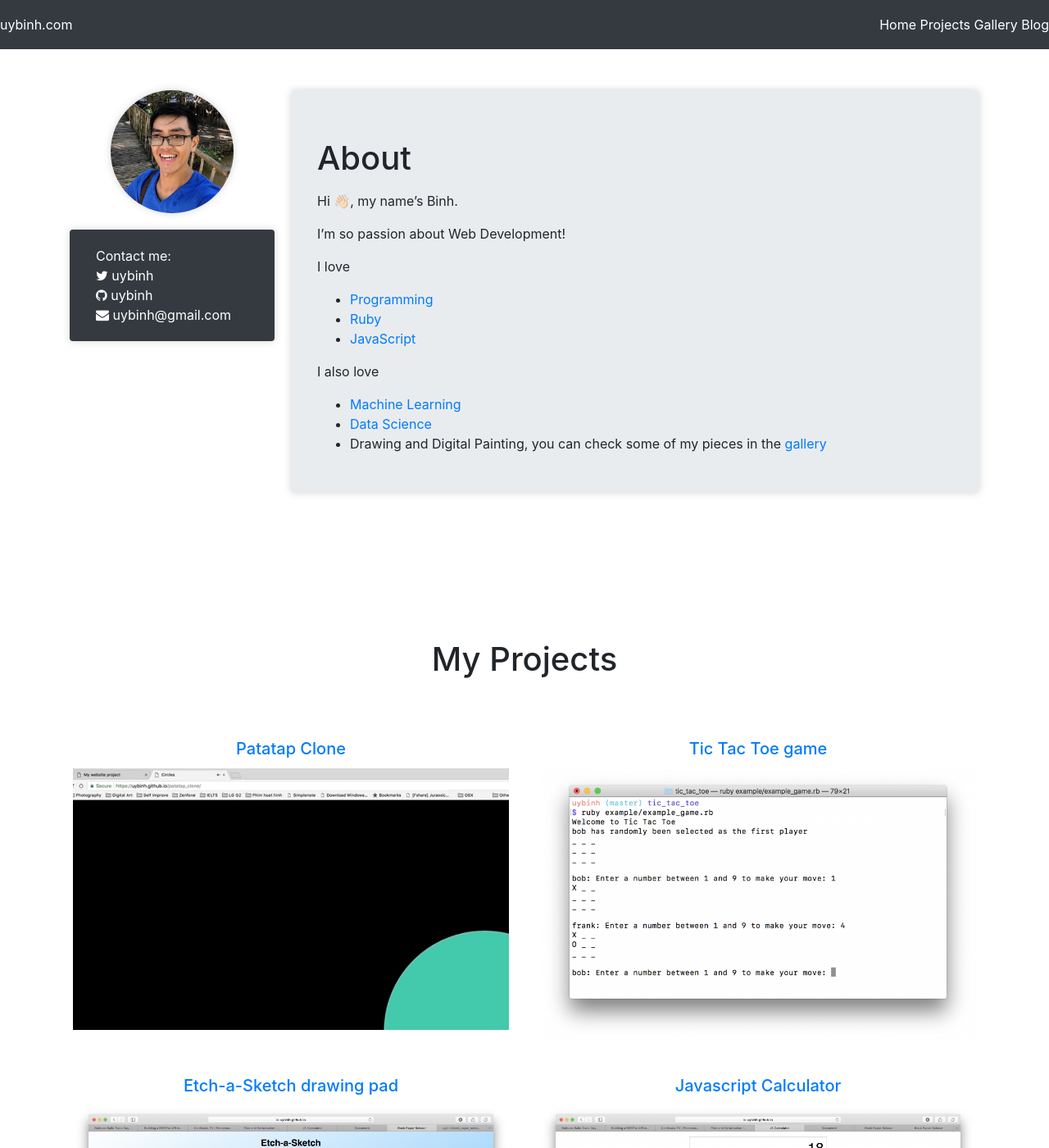
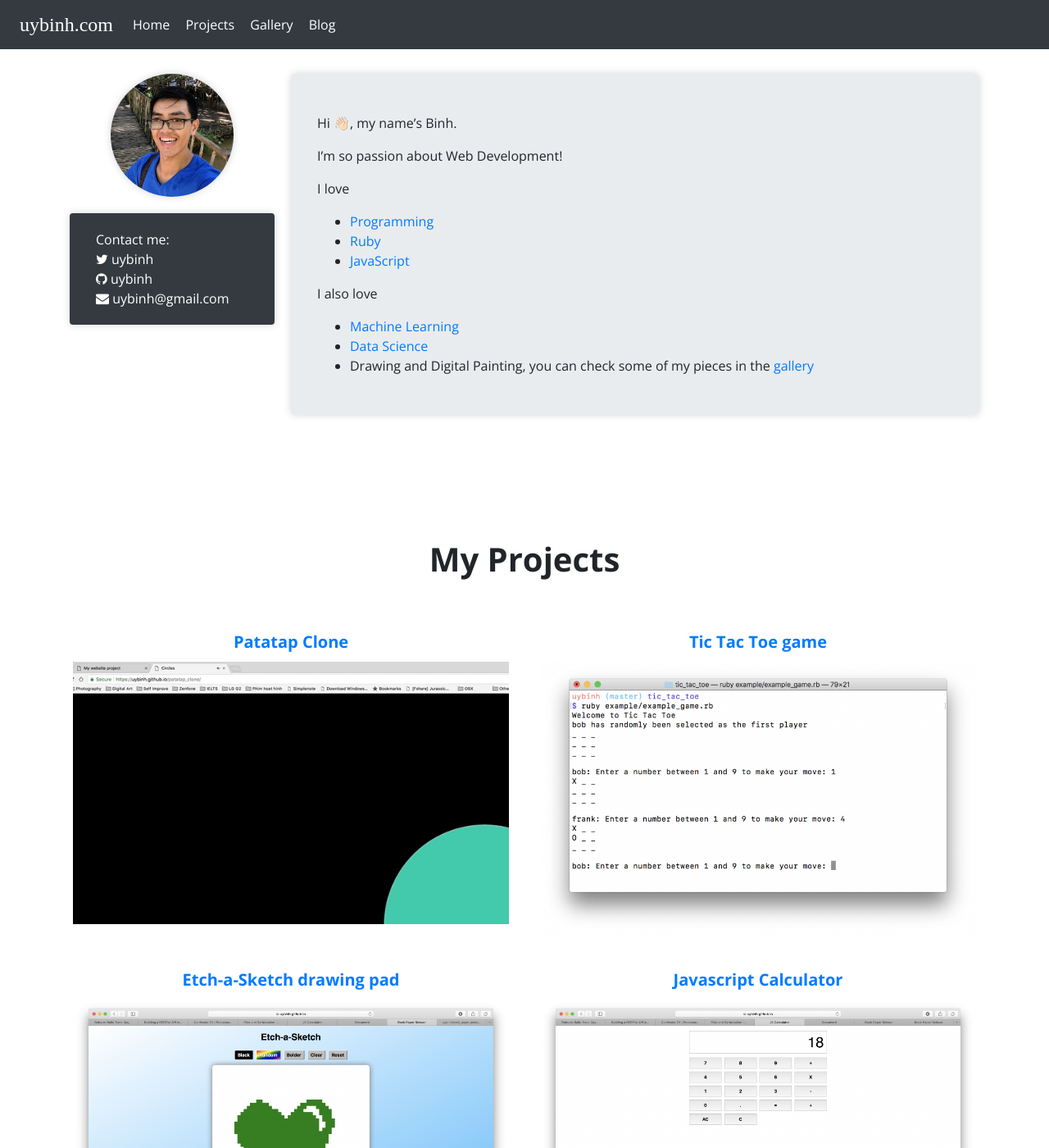
Before and after one commit to uybinh/landingpage, a Jekyll site: the page built from index.html, in a window 1280 px wide and 1400 px high. Shown: the whole window at 82% size. Built offline with Jekyll 4.4.1, drawn with Linux system fonts in a browser that asks for light colours; some web fonts are replaced.

Commit message:
Edit layout withou bootstrap

```diff
--- a/_includes/about.html
+++ b/_includes/about.html
@@ -9,7 +9,7 @@
 
     <div>
       <div class="jumbotron box-shadow">
-        <h1>About</h1>
+        <!-- <h1>About</h1> -->
         <p>Hi 👋🏻, my name’s Binh.</p>
         <p>I’m so passion about Web Development!</p>
         <p>I love </p>
--- a/_includes/head.html
+++ b/_includes/head.html
@@ -8,17 +8,12 @@
   <link rel="icon" type="image/png" href="images/favicons/favicon-144.png">
   <link rel="icon" type="image/png" sizes="64x64" href="images/favicons/favicon-64.png">
   <link rel="shortcut icon" href="images/favicons/favicon.ico">
-  <!--  -->
   <title>Phan Uy Bình | Web Developer</title>
   <meta name="viewport" content="width=device-width, initial-scale=1">
   <meta name="description" content="Porfolio page of a passionate web developer.">
-  <!-- jQuery & Boostrap -->
-  <!-- <script src="https://code.jquery.com/jquery-3.3.1.slim.min.js" integrity="sha384-q8i/X+965DzO0rT7abK41JStQIAqVgRVzpbzo5smXKp4YfRvH+8abtTE1Pi6jizo" crossorigin="anonymous"></script>
-  <script src="https://cdnjs.cloudflare.com/ajax/libs/popper.js/1.14.0/umd/popper.min.js" integrity="sha384-cs/chFZiN24E4KMATLdqdvsezGxaGsi4hLGOzlXwp5UZB1LY//20VyM2taTB4QvJ" crossorigin="anonymous"></script>
-  <link rel="stylesheet" href="https://stackpath.bootstrapcdn.com/bootstrap/4.1.0/css/bootstrap.min.css" integrity="sha384-9gVQ4dYFwwWSjIDZnLEWnxCjeSWFphJiwGPXr1jddIhOegiu1FwO5qRGvFXOdJZ4" crossorigin="anonymous">
-  <script src="https://stackpath.bootstrapcdn.com/bootstrap/4.1.0/js/bootstrap.min.js" integrity="sha384-uefMccjFJAIv6A+rW+L4AHf99KvxDjWSu1z9VI8SKNVmz4sk7buKt/6v9KI65qnm" crossorigin="anonymous"></script> -->
-  <!-- Font Awesome -->
+  <!-- jQuery -->
+  <script src="https://cdnjs.cloudflare.com/ajax/libs/jquery/3.3.1/jquery.js" integrity="sha384-fJU6sGmyn07b+uD1nMk7/iSb4yvaowcueiQhfVgQuD98rfva8mcr1eSvjchfpMrH" crossorigin="anonymous"></script>
   <link rel="stylesheet" href="https://cdnjs.cloudflare.com/ajax/libs/font-awesome/4.7.0/css/font-awesome.min.css" />
   <link rel="stylesheet" type="text/css" media="screen" href="css/main.css" />
-  <link href="https://fonts.googleapis.com/css?family=Rubik" rel="stylesheet">
+  <link href="https://fonts.googleapis.com/css?family=Baloo|Open+Sans:400,700&amp;subset=vietnamese" rel="stylesheet">
   <script src="js/app.js"></script>
--- a/_includes/navbar.html
+++ b/_includes/navbar.html
@@ -3,10 +3,11 @@
     <a class="navbar-brand" href="/">uybinh.com</a>
 
     <div class="menu-button">
+        <i class="fa fa-bars" aria-hidden="true"></i>
     </div>
 
     <ul class="navbar-nav bg-dark">
-      <span>Close</span>
+      <span><i class="fa fa-times-circle" aria-hidden="true"></i></span>
       <li class="nav-item">
         <a class="nav-link" href="#about">Home</span></a>
       </li>
--- a/css/main.scss
+++ b/css/main.scss
@@ -3,6 +3,10 @@
 
 *, *::before, *::after {
   box-sizing: border-box;
+}
+
+*:focus {
+  outline: none;
 }
 
 html {
@@ -13,7 +17,8 @@
 body {
   margin: 0;
   margin-bottom: 60px; /* For sticky footer */
-  font-family: -apple-system,BlinkMacSystemFont,"Segoe UI",Roboto,"Helvetica Neue",Arial,sans-serif,"Apple Color Emoji","Segoe UI Emoji","Segoe UI Symbol";
+  // font-family: -apple-system,BlinkMacSystemFont,"Segoe UI",Roboto,"Helvetica Neue",Arial,sans-serif,"Apple Color Emoji","Segoe UI Emoji","Segoe UI Symbol";
+  font-family: 'Open Sans', sans-serif;
   font-size: 1rem;
   font-weight: 400;
   line-height: 1.5;
@@ -25,13 +30,14 @@
 h1, h2, h3, h4, h5, h6 {
   margin-bottom: .5rem;
   font-family: inherit;
-  font-weight: 500;
+  font-weight: 600;
   line-height: 1.2;
   color: inherit;
 }
 
 h1 {
   font-size: 2.5rem;
+  margin: 0;
 }
 
 h5 {
@@ -61,6 +67,7 @@
 }
 
 .navbar {
+  position: -webkit-sticky;
   position: sticky;
   top: 0;
   width: 100vw;
@@ -71,9 +78,10 @@
 }
 
 .navbar {
-  ul, li {
-  margin: 0;
-  padding: 0;
+  ul,
+  li {
+    margin: 0;
+    padding: 0;
   }
   a {
     color: white;
@@ -82,6 +90,9 @@
 
 .navbar-brand {
   float: left;
+  padding: 0 1.5rem;
+  font-family: 'Baloo', cursive;
+  font-size: 1.5rem;
 }
 
 .menu-button {
@@ -90,30 +101,52 @@
   right: 0;
   padding: 0 25px;
   cursor: pointer;
+  display: none;
 }
 
 .navbar-nav {
-  float: right;
+  float: left;
   text-align: center;
   transition: width 0.3s;
 }
 
-.navbar-nav li {
+.navbar-nav .nav-item {
   display: inline-block;
+  margin-right: 15px;
+}
+
+.navbar-nav .nav-item:last-child {
+  margin-right: 20px;
 }
 
 .navbar-nav span {
   display: none;
 }
 
+.navbar-nav a:hover {
+  text-decoration: underline;
+}
+
 @media (max-width: 768px) {
-  .navbar li {
+  .navbar-nav .nav-item {
+    font-size: 2rem;
     display: block;
     clear: both;
+    padding: 1rem 0;
+    margin: 0;
   }
 
-  .menu-button::after {
-    content: "MENU"
+  .navbar-nav .nav-item:last-of-type {
+    margin: 0;
+  }
+
+  .navbar-nav .nav-item:first-of-type {
+    padding-top: 3rem;
+  }
+
+  .menu-button {
+    font-size: 2rem;
+    display: block;
   }
 
   .navbar-nav {
@@ -121,14 +154,20 @@
     top: 0;
     right: 0;
     height: 100vh;
+    padding-top: 1rem;
     width: 0;
-    overflow: hidden;
+    overflow: scroll;
+  }
+
+  .show {
+    width: 100vw;
   }
 
   .navbar-nav span {
+    font-size: 2rem;
     display: block;
     float: right;
-    position: relative;
+    position: absolute;
     right: 25px;
     cursor: pointer;
   }
@@ -149,7 +188,7 @@
 }
 
 .grid-wrapper {
-  padding-top: 50px;
+  padding-top: 30px;
   display: grid;
   grid-template-columns: 1fr;
   grid-row-gap: 20px;
@@ -220,7 +259,6 @@
 .no-background {
   background: none;
 }
-
 
 footer {
   &.footer {
--- a/js/app.js
+++ b/js/app.js
@@ -7,14 +7,11 @@
   })
 }
 
-function addSmoothScroll(){
-  // Select all links with hashes
+function addLinkEvents(){
   $('a[href*="#"]')
-  // Remove links that don't actually link to anything
   .not('[href="#"]')
   .not('[href="#0"]')
-  .click(function(event) {
-    // On-page links
+  .click(function(event){
     if (
       location.pathname.replace(/^\//, '') == this.pathname.replace(/^\//, '')
       &&
@@ -43,20 +40,24 @@
         });
       }
     }
+    closeNav();
   });
 }
 
 function openNav() {
-  document.querySelector(".navbar-nav").style.width = "60vw";
+  $('.navbar-nav').toggleClass('show');
 }
 
-function closeNav() {
-  document.querySelector(".navbar-nav").style.width = "0";
+function closeNav(){
+  if ($('.navbar-nav').hasClass('show')){
+    $('.navbar-nav').toggleClass('show');
+  }
 }
+
 
 function loadMyScript(){
   changeSize();
-  addSmoothScroll();
+  addLinkEvents();
   document.querySelector('.menu-button')
           .addEventListener("click", openNav);
   document.querySelector(".navbar-nav span")
```
